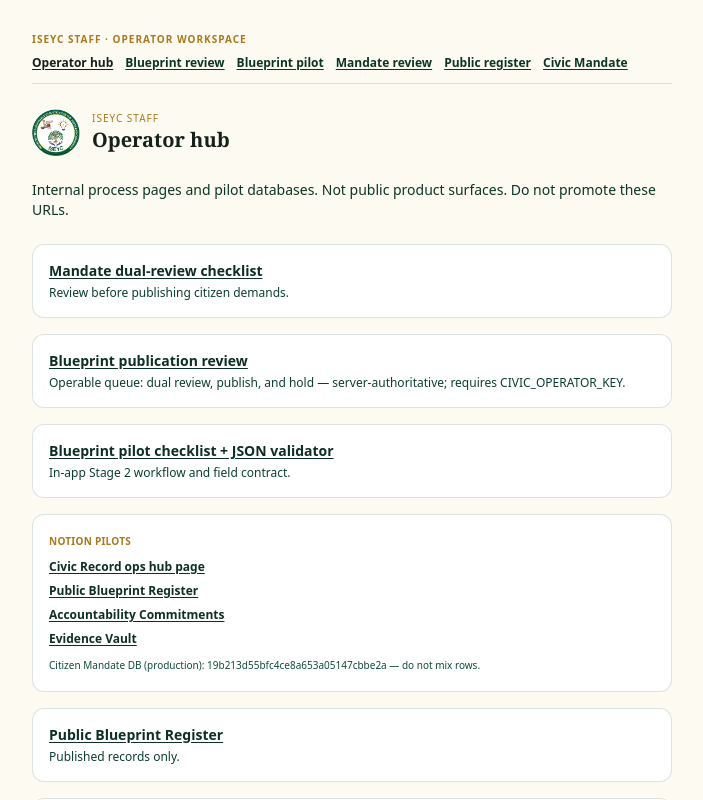
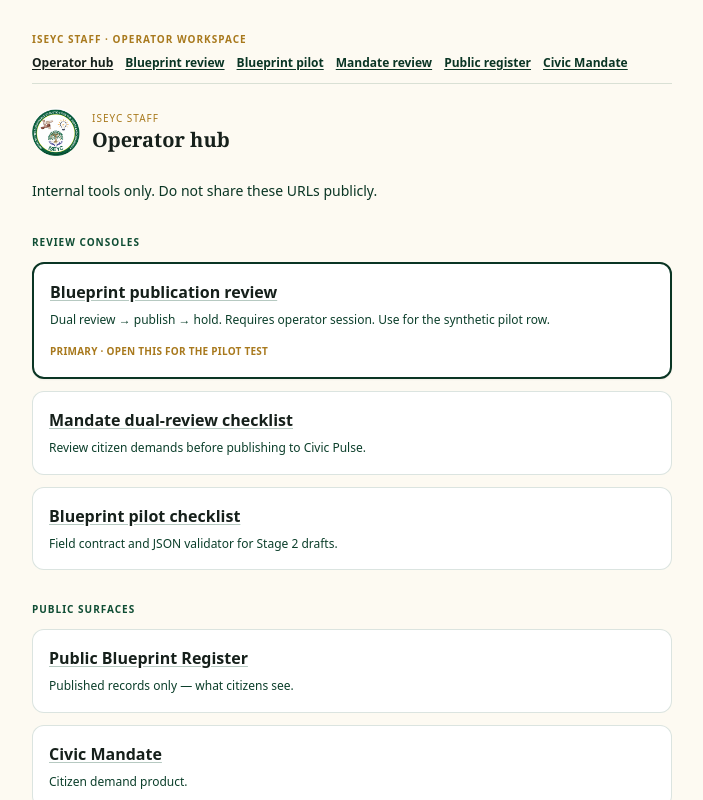
Before and after one commit to mrzulqarnainnadabo/2027-street-mandate, a Next.js app: page /operators in a window 1280 px wide. Shown: the top 800 px of the page, without its empty margins (288-991 px from the left). Built offline with nearby package versions, Linux system fonts and the light colour scheme.

Commit message:
polish: sharper operator hub with primary Blueprint review CTA

```diff
--- a/app/operators/page.tsx
+++ b/app/operators/page.tsx
@@ -15,6 +15,39 @@ export const metadata: Metadata = {
   robots: { index: false, follow: false },
 };
 
+function ToolCard({
+  href,
+  title,
+  body,
+  primary,
+}: {
+  href: string;
+  title: string;
+  body: string;
+  primary?: boolean;
+}) {
+  return (
+    <li
+      className={
+        primary
+          ? "rounded-xl border-2 border-forest-700 bg-white p-4 shadow-sm"
+          : "rounded-xl border border-forest-500/15 bg-white p-4"
+      }
+    >
+      <Link
+        href={href}
+        className="block text-base font-bold text-forest-900 underline decoration-forest-500/30 underline-offset-2"
+      >
+        {title}
+      </Link>
+      <p className="mt-1.5 text-xs leading-relaxed text-forest-600">{body}</p>
+      {primary ? (
+        <p className="mt-3 text-[10px] font-bold uppercase tracking-wide text-gold-600">Primary · open this for the pilot test</p>
+      ) : null}
+    </li>
+  );
+}
+
 export default function OperatorsIndexPage() {
   return (
     <div className="mx-auto min-h-screen max-w-2xl px-4 py-8 pb-16">
@@ -26,45 +59,60 @@ export default function OperatorsIndexPage() {
           <h1 className="font-display text-xl font-bold text-forest-900">Operator hub</h1>
         </div>
       </div>
-      <p className="text-sm text-forest-700">
-        Internal process pages and pilot databases. Not public product surfaces. Do not promote these URLs.
+      <p className="text-sm leading-relaxed text-forest-700">
+        Internal tools only. Do not share these URLs publicly.
       </p>
-      <ul className="mt-6 space-y-4 text-sm">
-        <li className="rounded-xl border border-forest-500/15 bg-white p-4">
-          <Link href="/operators/mandate-review" className="font-semibold text-forest-800 underline underline-offset-2">
-            Mandate dual-review checklist
-          </Link>
-          <p className="mt-1 text-xs text-forest-600">Review before publishing citizen demands.</p>
+
+      <h2 className="mt-8 text-[10px] font-bold uppercase tracking-widest text-forest-500">Review consoles</h2>
+      <ul className="mt-3 space-y-3 text-sm">
+        <ToolCard
+          primary
+          href="/operators/blueprint-review"
+          title="Blueprint publication review"
+          body="Dual review → publish → hold. Requires operator session. Use for the synthetic pilot row."
+        />
+        <ToolCard
+          href="/operators/mandate-review"
+          title="Mandate dual-review checklist"
+          body="Review citizen demands before publishing to Civic Pulse."
+        />
+        <ToolCard
+          href="/operators/blueprint-pilot"
+          title="Blueprint pilot checklist"
+          body="Field contract and JSON validator for Stage 2 drafts."
+        />
+      </ul>
+
+      <h2 className="mt-8 text-[10px] font-bold uppercase tracking-widest text-forest-500">Public surfaces</h2>
+      <ul className="mt-3 space-y-3 text-sm">
+        <ToolCard href="/blueprints" title="Public Blueprint Register" body="Published records only — what citizens see." />
+        <ToolCard href="/" title="Civic Mandate" body="Citizen demand product." />
+      </ul>
+
+      <h2 className="mt-8 text-[10px] font-bold uppercase tracking-widest text-forest-500">Notion pilots</h2>
+      <ul className="mt-3 space-y-2 rounded-xl border border-forest-500/15 bg-cream/50 p-4 text-xs">
+        <li>
+          <a href={CIVIC_RECORD_OPS_HUB_URL} className="font-semibold text-forest-800 underline underline-offset-2" target="_blank" rel="noreferrer">
+            Civic Record ops hub
+          </a>
         </li>
-        <li className="rounded-xl border border-forest-500/15 bg-white p-4">
-          <Link href="/operators/blueprint-review" className="font-semibold text-forest-800 underline underline-offset-2">
-            Blueprint publication review
-          </Link>
-          <p className="mt-1 text-xs text-forest-600">Operable queue: dual review, publish, and hold — server-authoritative; requires CIVIC_OPERATOR_KEY.</p>
+        <li>
+          <a href={BLUEPRINT_PILOT_NOTION_URL} className="font-semibold text-forest-800 underline underline-offset-2" target="_blank" rel="noreferrer">
+            Public Blueprint Register (Notion)
+          </a>
         </li>
-        <li className="rounded-xl border border-forest-500/15 bg-white p-4">
-          <Link href="/operators/blueprint-pilot" className="font-semibold text-forest-800 underline underline-offset-2">
-            Blueprint pilot checklist + JSON validator
-          </Link>
-          <p className="mt-1 text-xs text-forest-600">In-app Stage 2 workflow and field contract.</p>
+        <li>
+          <a href={COMMITMENT_PILOT_NOTION_URL} className="font-semibold text-forest-800 underline underline-offset-2" target="_blank" rel="noreferrer">
+            Accountability Commitments
+          </a>
         </li>
-        <li className="rounded-xl border border-forest-500/15 bg-white p-4">
-          <p className="text-[10px] font-bold uppercase tracking-wide text-gold-600">Notion pilots</p>
-          <ul className="mt-2 space-y-2 text-xs">
-            <li><a href={CIVIC_RECORD_OPS_HUB_URL} className="font-semibold text-forest-800 underline underline-offset-2" target="_blank" rel="noreferrer">Civic Record ops hub page</a></li>
-            <li><a href={BLUEPRINT_PILOT_NOTION_URL} className="font-semibold text-forest-800 underline underline-offset-2" target="_blank" rel="noreferrer">Public Blueprint Register</a></li>
-            <li><a href={COMMITMENT_PILOT_NOTION_URL} className="font-semibold text-forest-800 underline underline-offset-2" target="_blank" rel="noreferrer">Accountability Commitments</a></li>
-            <li><a href={EVIDENCE_PILOT_NOTION_URL} className="font-semibold text-forest-800 underline underline-offset-2" target="_blank" rel="noreferrer">Evidence Vault</a></li>
-          </ul>
-          <p className="mt-2 text-[10px] text-forest-500">Citizen Mandate DB (production): {MANDATE_DATABASE_ID_KNOWN} — do not mix rows.</p>
+        <li>
+          <a href={EVIDENCE_PILOT_NOTION_URL} className="font-semibold text-forest-800 underline underline-offset-2" target="_blank" rel="noreferrer">
+            Evidence Vault
+          </a>
         </li>
-        <li className="rounded-xl border border-forest-500/15 bg-white p-4">
-          <Link href="/blueprints" className="font-semibold text-forest-800 underline underline-offset-2">Public Blueprint Register</Link>
-          <p className="mt-1 text-xs text-forest-600">Published records only.</p>
-        </li>
-        <li className="rounded-xl border border-forest-500/15 bg-white p-4">
-          <Link href="/" className="font-semibold text-forest-800 underline underline-offset-2">Civic Mandate (citizens)</Link>
-          <p className="mt-1 text-xs text-forest-600">Public citizen-demand product.</p>
+        <li className="pt-2 text-[10px] text-forest-500">
+          Mandate DB (production): {MANDATE_DATABASE_ID_KNOWN} — do not mix with Blueprint rows.
         </li>
       </ul>
     </div>
```
